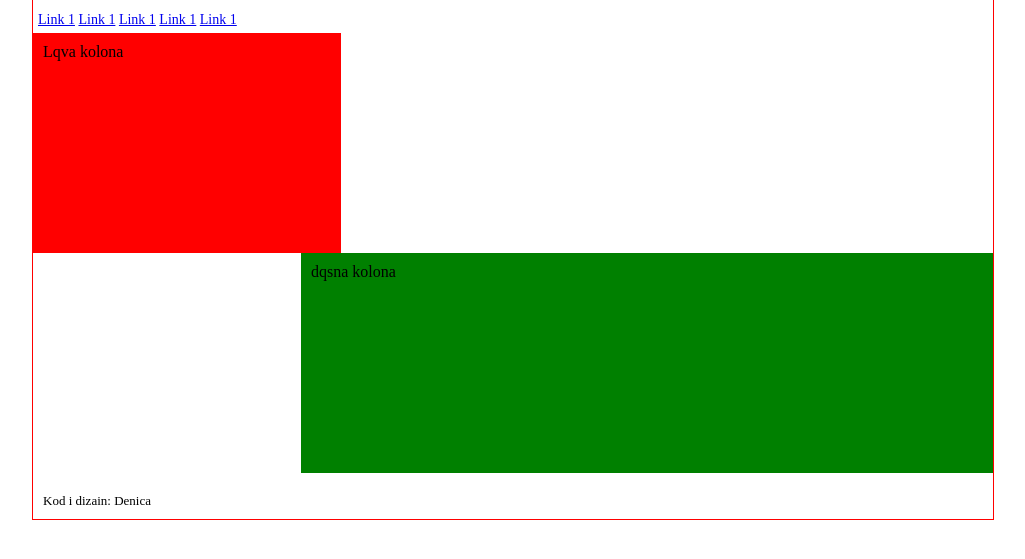
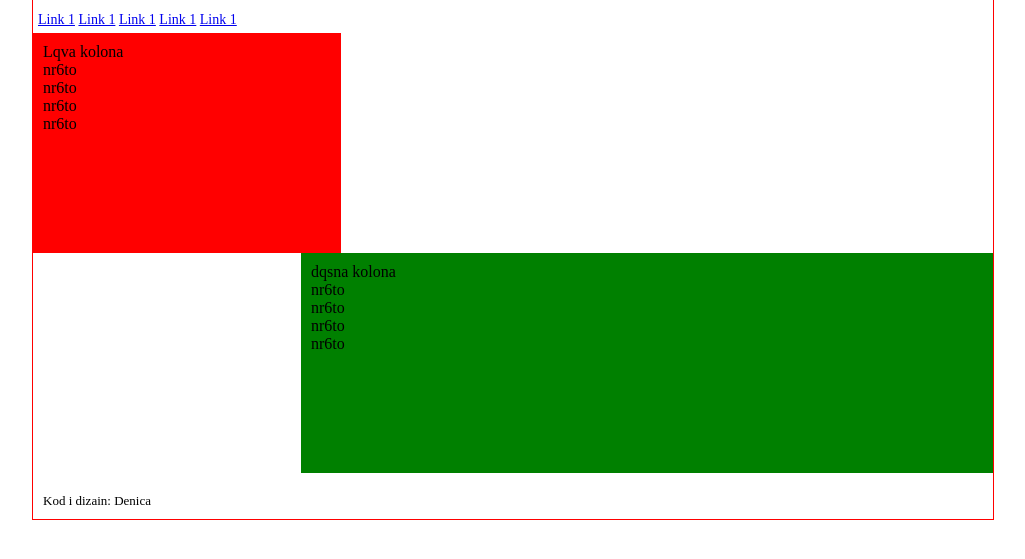
Before and after one commit to DenicaKrucshkova/HTML-CSS-project, a plain HTML site: page index.html in a window 1280 px wide. Shown: the part 71-630 px from the top of the page, without its empty margins (127-1152 px from the left). Drawn offline with Linux system fonts and the light colour scheme.

Commit message:
Add files via upload

```diff
--- a/index.html
+++ b/index.html
@@ -20,8 +20,18 @@
 
 		</ul>
 
-		<div id="leftcol">Lqva kolona</div>
-		<div id="rightcol">dqsna kolona</div>
+		<div id="leftcol">Lqva kolona
+			<p>nr6to<p>
+				<p>nr6to<p>
+					<p>nr6to<p>
+						<p>nr6to<p>
+			</div>
+		<div id="rightcol">dqsna kolona
+		<p>nr6to<p>
+				<p>nr6to<p>
+					<p>nr6to<p>
+						<p>nr6to<p>
+						</div>
 
 		<div class="clear"></div>
 
```
